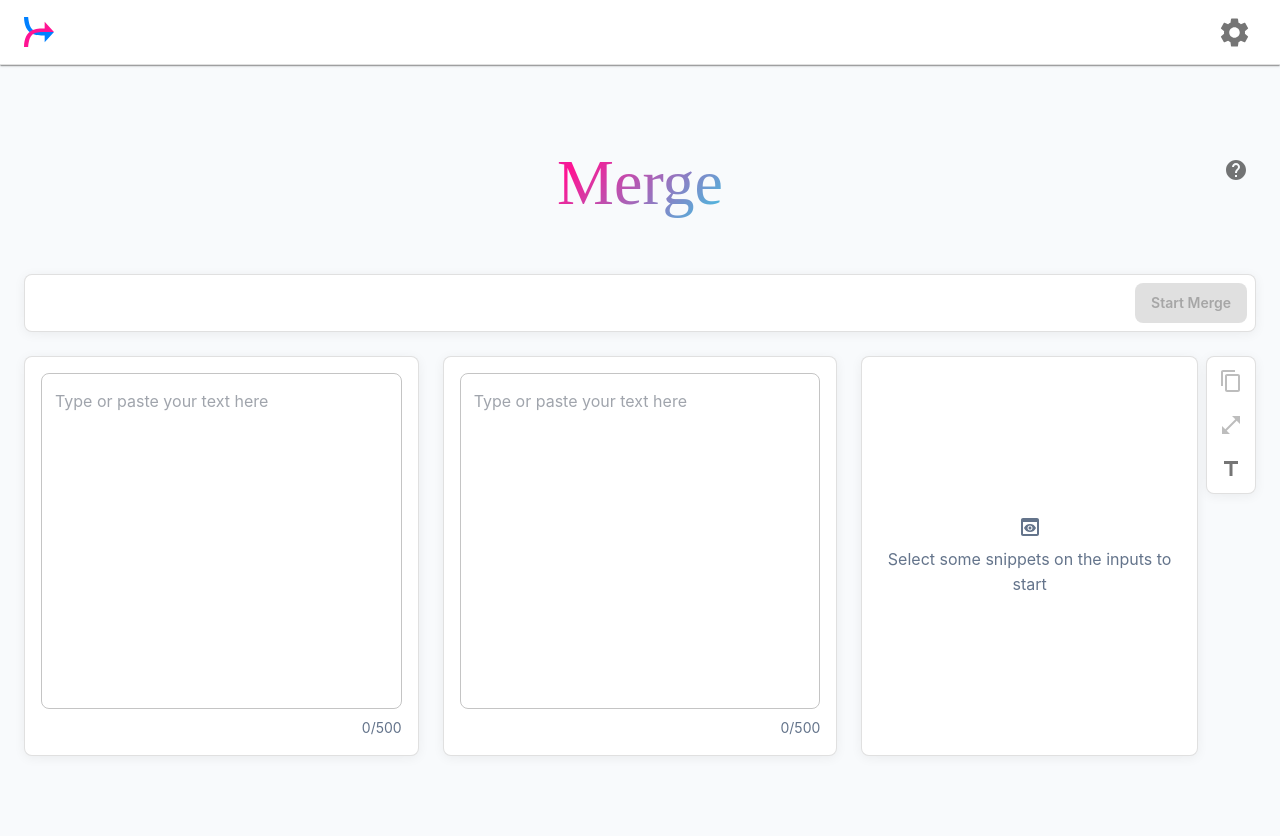
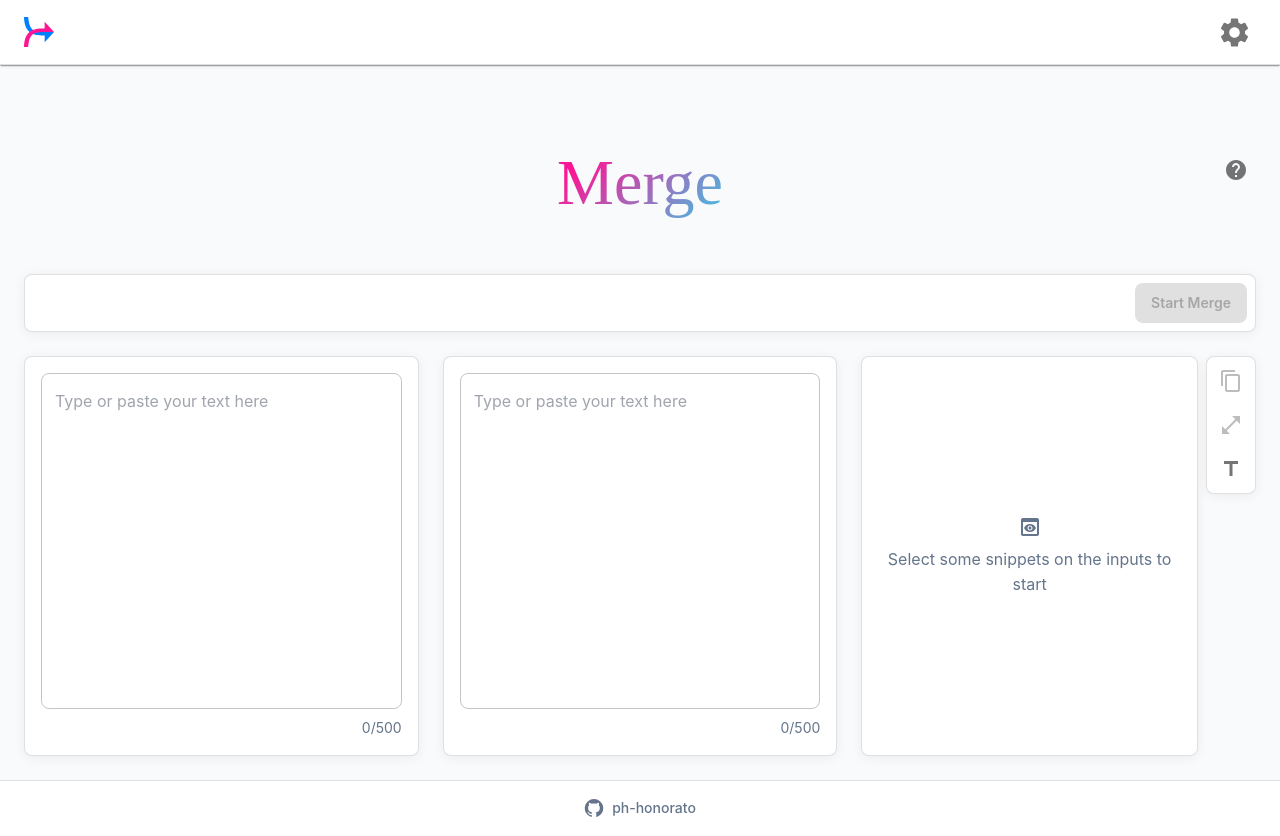
Before and after one commit to ph-honorato/output-merger, a React (Vite) app in the folder artifacts/output-merger.UI/: page / in a window 1280 px wide. Before the commit the page ends 800 px from the top, so only its background shows below. Built offline with nearby package versions, Linux system fonts and the light colour scheme; a web font is replaced by a local one.

Commit message:
feat: add footer with GitHub link

```diff
--- /dev/null
+++ b/artifacts/output-merger.UI/src/components/Footer/Footer.styles.ts
@@ -0,0 +1,40 @@
+import styled from "styled-components";
+import { type StyledTheme, MOBILE_MAX_WIDTH } from "@theme";
+
+export const StyledFooter = styled.footer`
+  background-color: ${({ theme }) =>
+    (theme as StyledTheme).palette.background.paper};
+  border-top: 1px solid
+    ${({ theme }) => (theme as StyledTheme).palette.divider};
+  padding: ${({ theme }) => (theme as StyledTheme).spacing(2)} 0;
+  margin-top: auto;
+`;
+
+export const FooterContent = styled.div`
+  display: flex;
+  align-items: center;
+  justify-content: center;
+`;
+
+export const GitHubLink = styled.a`
+  display: inline-flex;
+  align-items: center;
+  justify-content: center;
+  gap: ${({ theme }) => (theme as StyledTheme).spacing(1)};
+  color: ${({ theme }) => (theme as StyledTheme).palette.text.secondary};
+  text-decoration: none;
+  transition: color 0.2s ease;
+
+  &:hover {
+    color: ${({ theme }) => (theme as StyledTheme).palette.text.primary};
+  }
+
+  @media (max-width: ${MOBILE_MAX_WIDTH}px) {
+    /* keep centered */
+  }
+`;
+
+export const GitHubLabel = styled.span`
+  font-size: 0.875rem;
+  font-weight: 500;
+`;
--- /dev/null
+++ b/artifacts/output-merger.UI/src/components/Footer/Footer.tsx
@@ -0,0 +1,30 @@
+import { useTranslation } from "react-i18next";
+import { GitHub } from "@mui/icons-material";
+import { type FooterProps } from "./Footer.types";
+import * as S from "./Footer.styles";
+
+const GITHUB_URL = "https://github.com/ph-honorato";
+
+function Footer(props: FooterProps) {
+  const { className } = props;
+  const { t } = useTranslation();
+
+  return (
+    <S.StyledFooter className={className} data-testid="footer">
+      <S.FooterContent>
+        <S.GitHubLink
+          href={GITHUB_URL}
+          target="_blank"
+          rel="noopener noreferrer"
+          aria-label={t("footer.github")}
+          data-testid="footer-github-link"
+        >
+          <GitHub fontSize="small" />
+          <S.GitHubLabel>ph-honorato</S.GitHubLabel>
+        </S.GitHubLink>
+      </S.FooterContent>
+    </S.StyledFooter>
+  );
+}
+
+export default Footer;
--- /dev/null
+++ b/artifacts/output-merger.UI/src/components/Footer/index.ts
@@ -0,0 +1,2 @@
+export { default as Footer } from './Footer';
+export type { FooterProps } from './Footer.types';
--- a/artifacts/output-merger.UI/src/components/index.ts
+++ b/artifacts/output-merger.UI/src/components/index.ts
@@ -1,4 +1,5 @@
 export * from "./Header";
+export * from "./Footer";
 export * from "./TextInput";
 export * from "./ActionsBar";
 export * from "./TooltipWrapper";
--- a/artifacts/output-merger.UI/src/i18n/resources/en-US.json
+++ b/artifacts/output-merger.UI/src/i18n/resources/en-US.json
@@ -50,5 +50,6 @@
   "textInput.needleStart": "Snippet start handle",
   "textInput.needleEnd": "Snippet end handle",
   "shortcuts.toggleEditing": "Toggle text editing",
-  "shortcuts.openPreviewModal": "Open preview modal"
+  "shortcuts.openPreviewModal": "Open preview modal",
+  "footer.github": "GitHub profile"
 }
--- a/artifacts/output-merger.UI/src/i18n/resources/pt-BR.json
+++ b/artifacts/output-merger.UI/src/i18n/resources/pt-BR.json
@@ -50,5 +50,6 @@
   "textInput.needleStart": "Marcador de início do trecho",
   "textInput.needleEnd": "Marcador de fim do trecho",
   "shortcuts.toggleEditing": "Alternar edição de texto",
-  "shortcuts.openPreviewModal": "Abrir modal de prévia"
+  "shortcuts.openPreviewModal": "Abrir modal de prévia",
+  "footer.github": "Perfil no GitHub"
 }
--- a/artifacts/output-merger.UI/src/index.css
+++ b/artifacts/output-merger.UI/src/index.css
@@ -11,4 +11,6 @@ body {
 
 #root {
   min-height: 100vh;
+  display: flex;
+  flex-direction: column;
 }
--- a/artifacts/output-merger.UI/src/routes/routeTree.gen.tsx
+++ b/artifacts/output-merger.UI/src/routes/routeTree.gen.tsx
@@ -3,7 +3,7 @@
 // Run `npm run dev` or `npm run build` to regenerate this file
 
 import { createRootRoute, createRoute, createRouter, Outlet } from '@tanstack/react-router'
-import { Header } from '../components'
+import { Header, Footer } from '../components'
 import * as S from '../App.styles'
 import { Container } from '@mui/material'
 
@@ -22,6 +22,7 @@ export const rootRoute = createRootRoute({
           </S.PageContent>
         </Container>
       </S.MainContainer>
+      <Footer />
     </>
   ),
 })
```
Also changed, not shown: artifacts/output-merger.UI/src/components/Footer/Footer.types.ts (added, +10 -0 lines), 1 other file (tests, documents, lock files or other folders).
